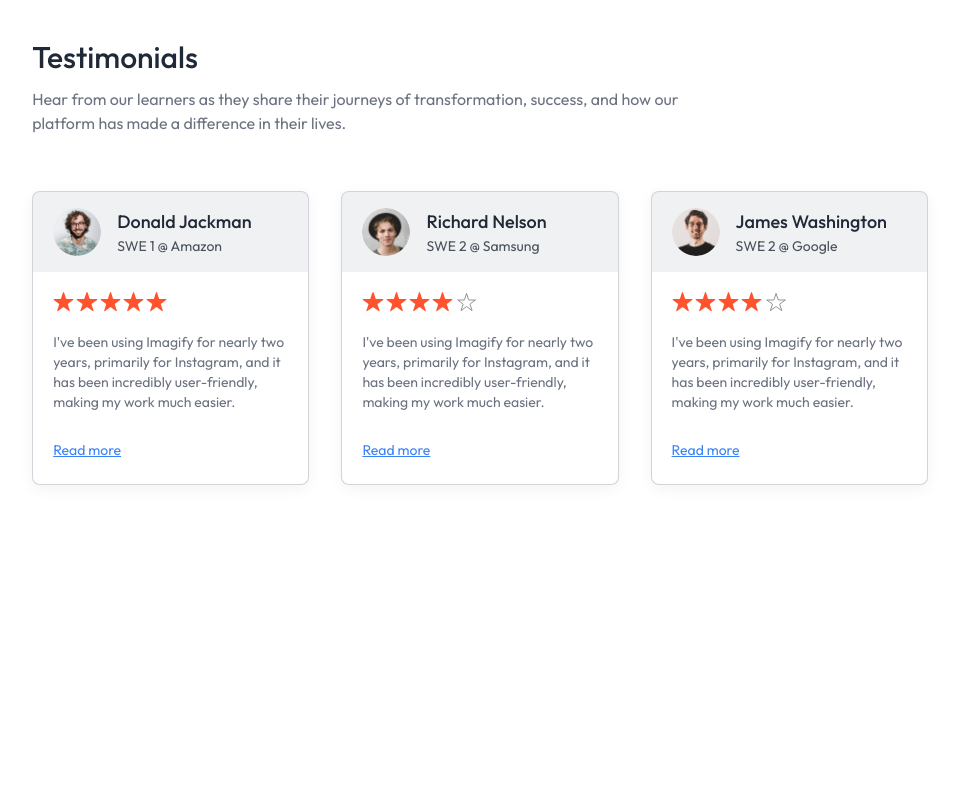
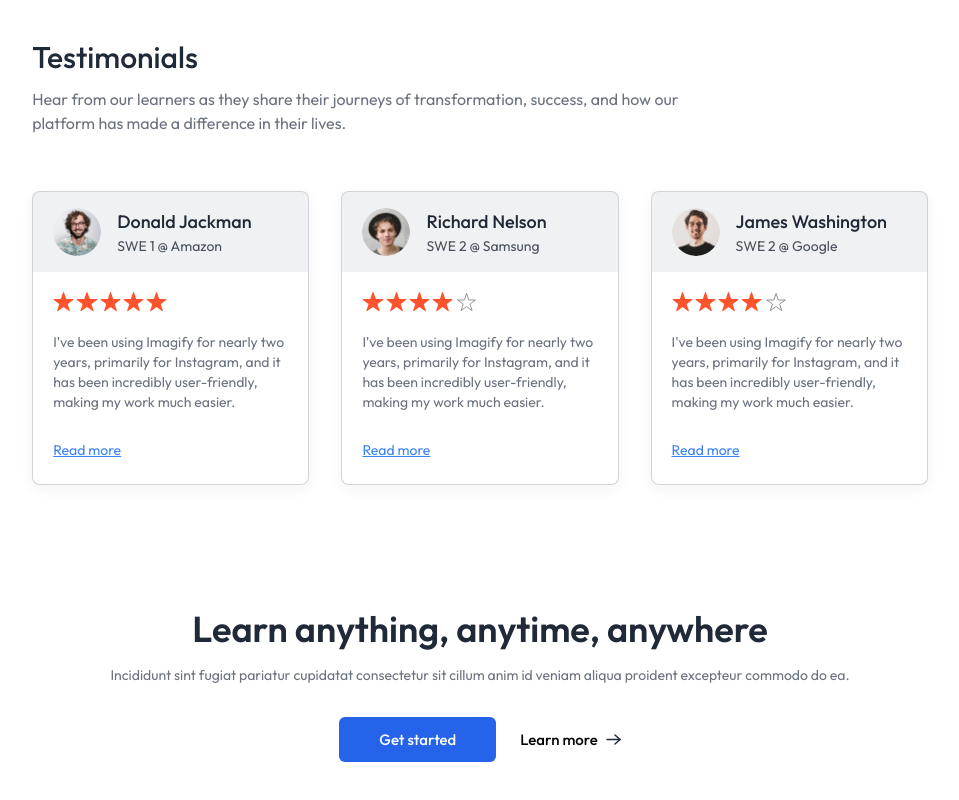
Before and after one commit to Yelle-stack/lms-client, a React (Vite) app: page / in a window 1280 px wide. Shown: the part 1808-2608 px from the top of the page, without its empty margins (160-1119 px from the left). Before the commit the page ends 2349 px from the top, so only its background shows below. Built offline with nearby package versions, Linux system fonts and the light colour scheme; no server answers.

Commit message:
srcCallToActionHome

```diff
--- a/src/components/student/CallToAction.jsx
+++ b/src/components/student/CallToAction.jsx
@@ -1,9 +1,15 @@
 import React from 'react'
+import { assets } from '../../assets/assets'
 
 const CallToAction = () => {
   return (
-    <div>
-      <h1>Call to action</h1>
+    <div className='flex flex-col items-center gap-4 pt-10 pb-24 px-8 md:px-0'>
+      <h1 className='text-xl md:text-4xl text-gray-800 font-semibold'>Learn anything, anytime, anywhere</h1>
+      <p className='text-gray-500 sm:text-sm'>Incididunt sint fugiat pariatur cupidatat consectetur sit cillum anim id veniam aliqua proident excepteur commodo do ea.</p>
+      <div className='flex items-center font-medium gap-6 mt-4'>
+        <button className='px-10 py-3 rounded-md text-white bg-blue-600'>Get started</button>
+        <button className='flex items-center gap-2'>Learn more <img src={assets.arrow_icon} alt="arrow_icon" /> </button>
+      </div>
     </div>
   )
 }
--- a/src/pages/student/Home.jsx
+++ b/src/pages/student/Home.jsx
@@ -3,14 +3,16 @@
 import Companies from '../../components/student/Companies'
 import CoursesSection from '../../components/student/CoursesSection'
 import TestimonialSection from '../../components/student/TestimonialSection'
+import CallToAction from '../../components/student/CallToAction'
 
 const Home = () => {
   return (
     <div className='flex flex-col items-center space-y-7'>
       <Hero />
-      <Companies/>
-      <CoursesSection/>
-      <TestimonialSection/>
+      <Companies />
+      <CoursesSection />
+      <TestimonialSection />
+      <CallToAction />
     </div>
   )
 }
```
